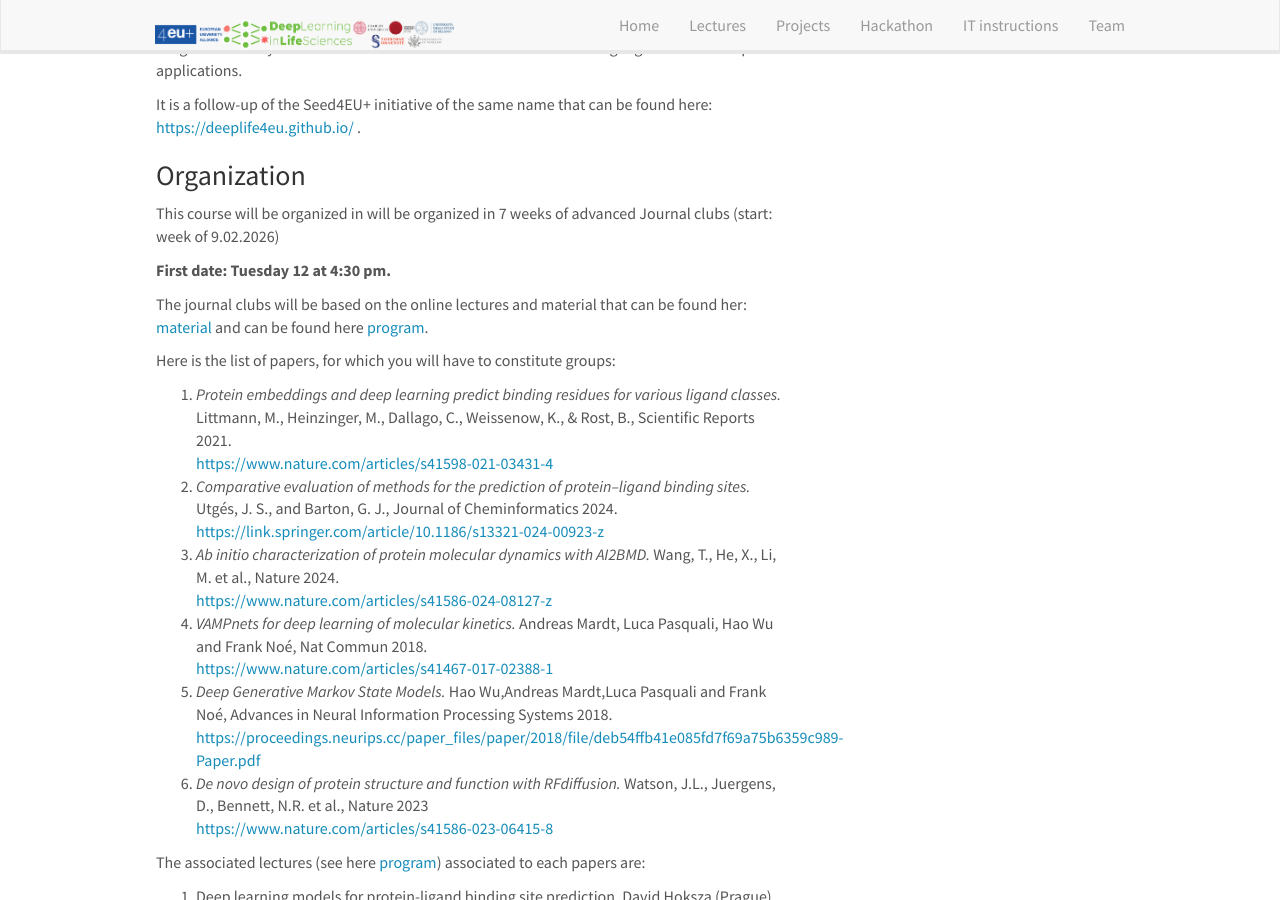
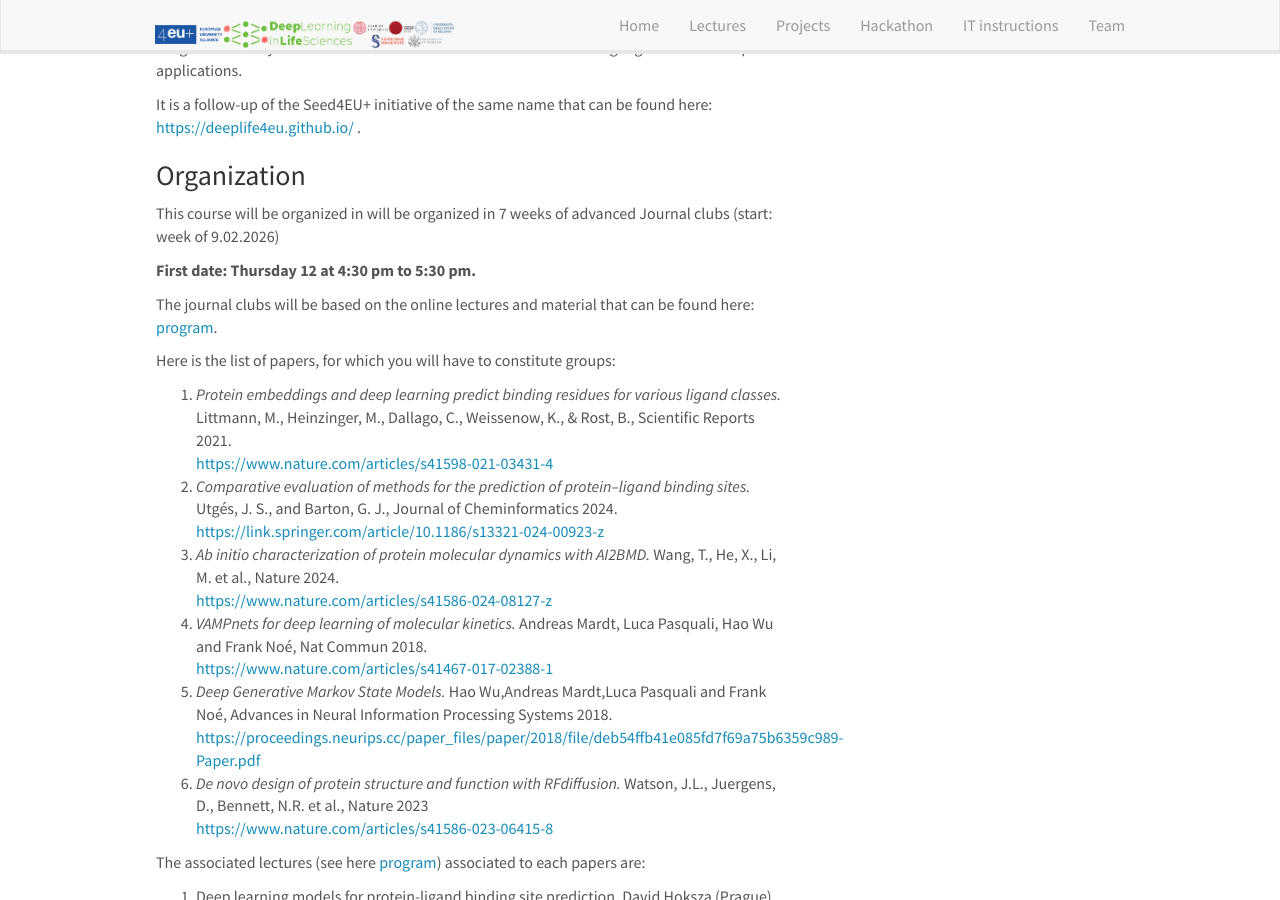
Before and after one commit to GregoireSU/deeplife4eu.github.io, a Jekyll site: the page built from _pages/home.md, in a window 1280 px wide and 900 px high, scrolled down 800 px. Built offline with Jekyll 4.4.1, drawn with Linux system fonts in a browser that asks for light colours; nearby versions of some CDN libraries.

Commit message:
changed all

```diff
--- a/_pages/home.md
+++ b/_pages/home.md
@@ -38,11 +38,11 @@ As part of the **Blended Intensive Program (BIP) action within the [4EU+ allianc
 This course will be organized in will be organized in 7 weeks of advanced Journal clubs (start: week of 9.02.2026)
 
 
-**First date: Tuesday 12 at 4:30 pm.**
+**First date: Thursday 12 at 4:30 pm to 5:30 pm.**
 
 
 
-<p>The journal clubs will be based on the online lectures and material that can be found her: <a href="https://deeplife4eu.github.io/program">material</a> and can be found here [program]({{ site.url }}{{ site.baseurl }}/program).
+<p>The journal clubs will be based on the online lectures and material that can be found here: [program]({{ site.url }}{{ site.baseurl }}/program).
 <br></p>
 
 
```
Also changed, not shown: _pages/program.md (+1 -1 lines), 1 other file.
